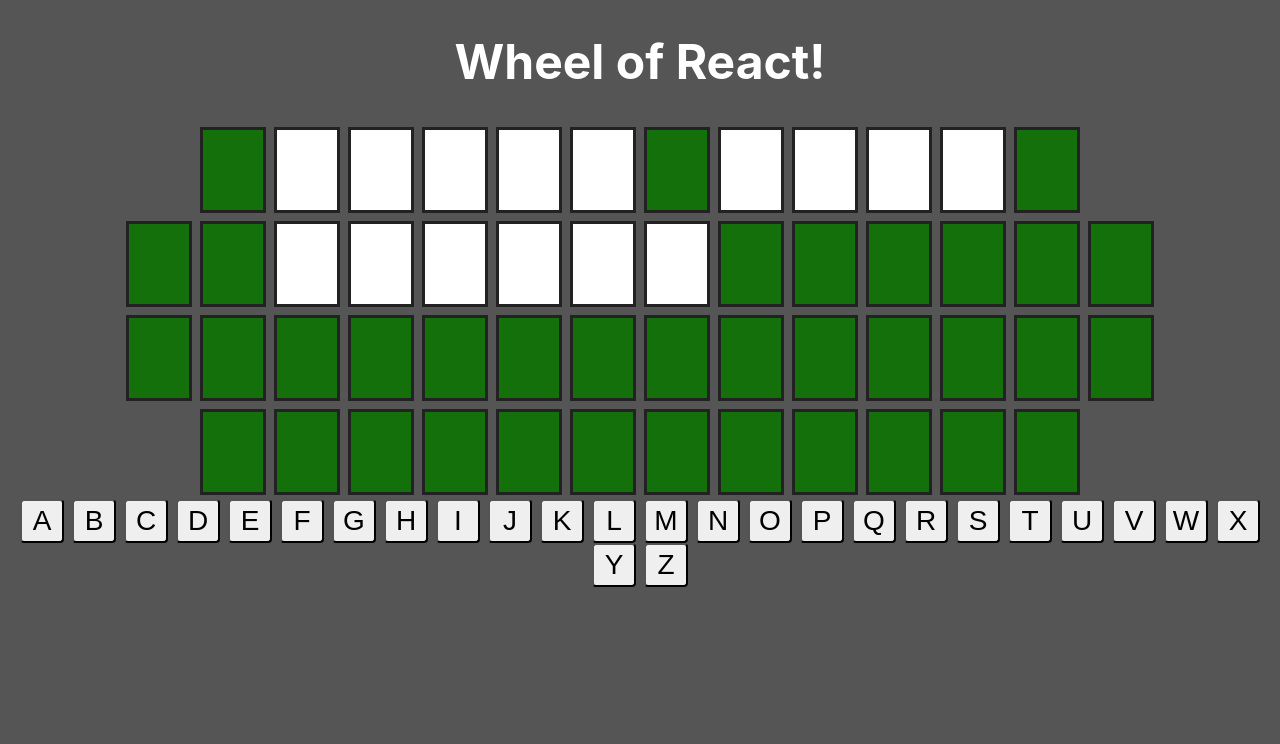
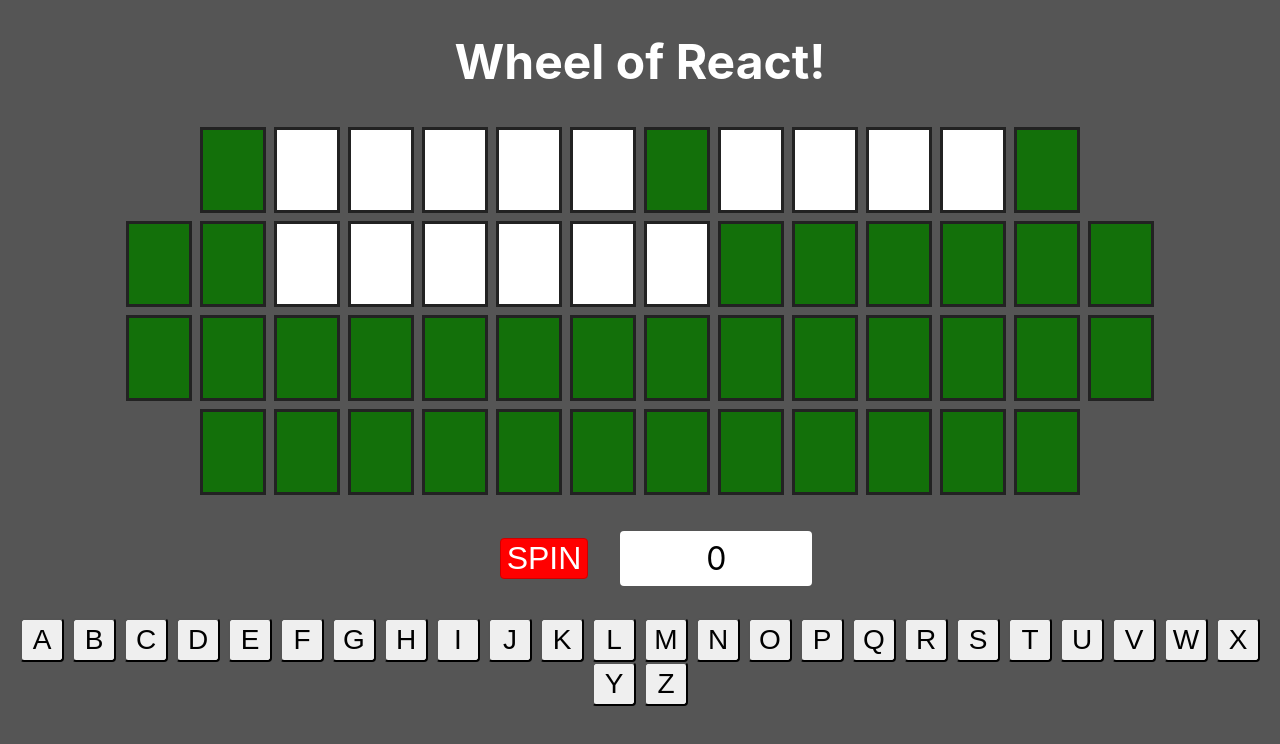
Before and after one commit to yfzwinnie/wheel-of-react, a React (Create React App) app: page / in a window 1280 px wide. Shown: the top 744 px of the page. Built offline with nearby package versions, Linux system fonts and the light colour scheme.

Commit message:
add spin functionality

```diff
--- a/src/App.js
+++ b/src/App.js
@@ -3,7 +3,11 @@ import React, { useState } from 'react';
 import './App.scss';
 import Board from './components/Board/Board';
 import AlphabetButtons from './components/AlphabetButtons/AlphabetButtons';
+import SpinZone from './components/SpinZone/SpinZone';
+
 import puzzles from './puzzle.json';
+
+const wheelValues = [100, 200, 300, 400, 500, 600, 700, 800, 1000]
 
 function App() {
   function getRandomPuzzle() {
@@ -12,9 +16,15 @@ function App() {
 
   const [currentPuzzle] = useState(() => getRandomPuzzle());
   const [guesses, setGuesses] = useState([]);
+  const [spinValue, setSpinValue] = useState(0);
 
   function handleGuess(guess) {
     setGuesses([...guesses, guess])
+  }
+
+  function handleSpin() {
+    let newValue =  wheelValues[Math.floor(Math.random() * wheelValues.length)]
+    setSpinValue(newValue);
   }
 
   return (
@@ -22,6 +32,7 @@ function App() {
       <header className="App-header">
         <h1>Wheel of React!</h1>
         <Board puzzle={currentPuzzle} guesses={guesses} />
+        <SpinZone handleSpin={handleSpin} spinValue={spinValue} />
         <AlphabetButtons handleGuess={handleGuess} guesses={guesses} />
       </header>
     </div>
--- a/src/components/AlphabetButtons/AlphabetButtons.scss
+++ b/src/components/AlphabetButtons/AlphabetButtons.scss
@@ -2,7 +2,6 @@
   display: flex;
   justify-content: center;
   flex-wrap: wrap;
-}
 
   button {
     width: 2.75rem;
@@ -23,3 +22,4 @@ button {
       transform: scale(0.9);
     }
   }
+}
--- /dev/null
+++ b/src/components/SpinZone/SpinZone.js
@@ -0,0 +1,12 @@
+import React from 'react'
+
+import './SpinZone.scss';
+
+export default function SpinZone({ handleSpin, spinValue }) {
+  return (
+    <div className='spin-zone'>
+      <button onClick={handleSpin}>Spin</button>
+      <div className='current-spin-value'>{spinValue}</div>
+    </div>
+  )
+}
--- /dev/null
+++ b/src/components/SpinZone/SpinZone.scss
@@ -0,0 +1,26 @@
+.spin-zone {
+  display: flex;
+  justify-content: center;
+  align-items: center;
+  font-size: 2rem;
+  margin: 2rem 0;
+
+  button {
+    font-size: 2rem;
+    cursor: pointer;
+    border: 1px solid darken($color: red, $amount: 10);
+    color: white;
+    margin: 0 2rem;
+    border-radius: 0.25rem;
+    text-transform: uppercase;
+    background-color: red;
+  }
+
+  .current-spin-value {
+    background: white;
+    text-align: center;
+    width: 10rem;
+    padding: 0.5rem 1rem;
+    border-radius: 0.25rem;
+  }
+}
```
Lines whose indentation alone changed are shown as unchanged.
